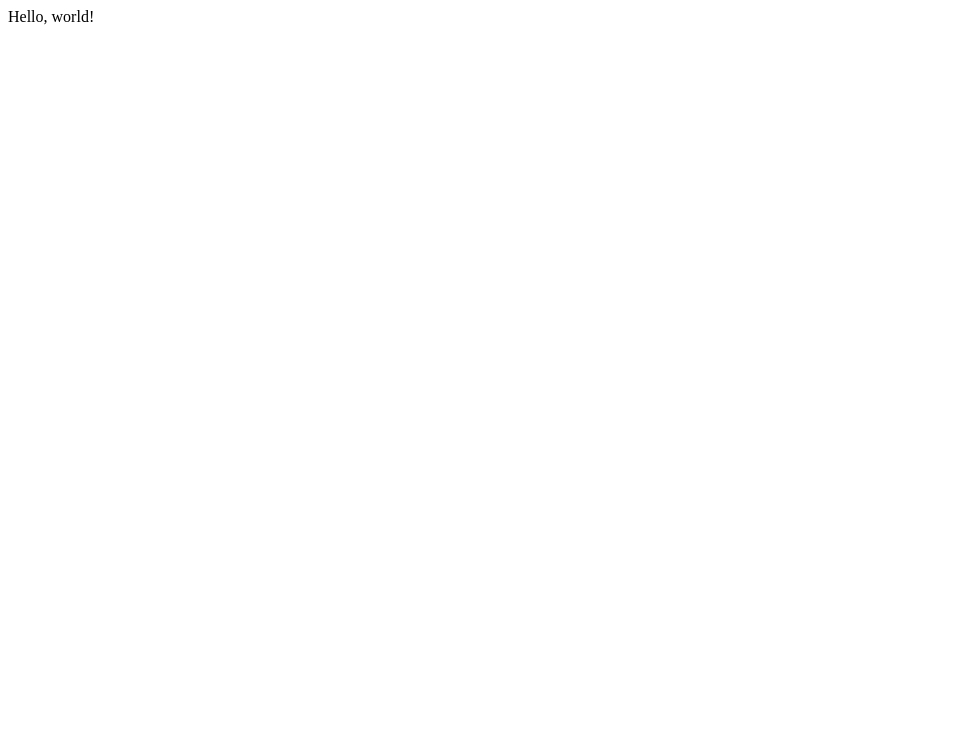
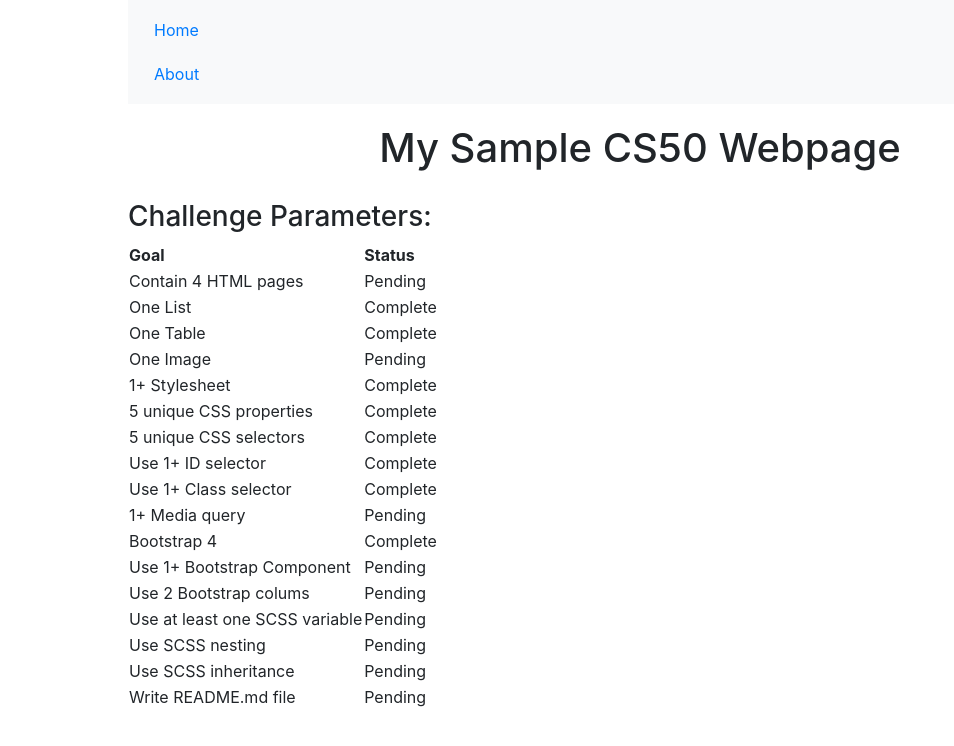
Before and after one commit to jallend1/cs50-project0, a plain HTML site: page index.html in a window 1280 px wide. Shown: the whole page, without its empty margins (0-954 px from the left). Drawn offline with nearby package versions, Linux system fonts and the light colour scheme.

Commit message:
Creates table of all requirements for the project, begins integratin of Bootstrap styling

```diff
--- a/index.html
+++ b/index.html
@@ -1,9 +1,102 @@
 <!DOCTYPE html>
 <html>
     <head>
+        <link rel="stylesheet" href="https://stackpath.bootstrapcdn.com/bootstrap/4.4.1/css/bootstrap.min.css">
+        <link rel="stylesheet" href="style.css">
         <title>My Webpage</title>
     </head>
     <body>
-        Hello, world!
+        <div id="container">
+            <header>
+                <nav class="navbar navbar-light bg-light">
+                    <ul class="navbar-nav">
+                        <li class="nav-item active"><a href="index.html">Home</a></li>
+                        <li class="nav-item"><a href="about.html">About</a></li>
+                    </ul>
+                </nav>
+                <h1>My Sample CS50 Webpage</h1>
+            </header>
+            <main>
+                <article>
+                    <h3>Challenge Parameters:</h3>
+                    <table>
+                        <tr>
+                            <th>Goal</th>
+                            <th>Status</th>
+                        </tr>
+                        <tr>
+                            <td>Contain 4 HTML pages</td>
+                            <td>Pending</td>
+                        </tr>
+                        <tr>
+                            <td>One List</td>
+                            <td>Complete</td>
+                        </tr>
+                        <tr>
+                            <td>One Table</td>
+                            <td>Complete</td>
+                        </tr>
+                        <tr>
+                            <td>One Image</td>
+                            <td>Pending</td>
+                        </tr>
+                        <tr>
+                            <td>1+ Stylesheet</td>
+                            <td>Complete</td>
+                        </tr>
+                        <tr>
+                            <td>5 unique CSS properties</td>
+                            <td>Complete</td>
+                        </tr>
+                        <tr>
+                            <td>5 unique CSS selectors</td>
+                            <td>Complete</td>
+                        </tr>
+                        <tr>
+                            <td>Use 1+ ID selector</td>
+                            <td>Complete</td>
+                        </tr>
+                        <tr>
+                            <td>Use 1+ Class selector</td>
+                            <td>Complete</td>
+                        </tr>
+                        <tr>
+                            <td>1+ Media query</td>
+                            <td>Pending</td>
+                        </tr>
+                        <tr>
+                            <td>Bootstrap 4</td>
+                            <td>Complete</td>
+                        </tr>
+                        <tr>
+                            <td>Use 1+ Bootstrap Component</td>
+                            <td>Pending</td>
+                        </tr>
+                        <tr>
+                            <td>Use 2 Bootstrap colums</td>
+                            <td>Pending</td>
+                        </tr>
+                        <tr>
+                            <td>Use at least one SCSS variable</td>
+                            <td>Pending</td>
+                        </tr>
+                        <tr>
+                            <td>Use SCSS nesting</td>
+                            <td>Pending</td>
+                        </tr>
+                        <tr>
+                            <td>Use SCSS inheritance</td>
+                            <td>Pending</td>
+                        </tr>
+                        <tr>
+                            <td>Write README.md file</td>
+                            <td>Pending</td>
+                        </tr>
+
+                    </table>
+                </article>
+                <aside></aside>
+            </main>
+        </div>
     </body>
 </html>
--- /dev/null
+++ b/style.css
@@ -0,0 +1,21 @@
+#container{
+    width: 80%;
+    margin: auto;
+}
+
+
+ul{
+    width: 100%;
+    /* display: flex;
+    flex-direction: row-reverse; */
+}
+
+li{
+    list-style-type: none;
+    padding: 10px;
+}
+
+h1{
+    text-align: center;
+    padding: .5em;
+}
```
